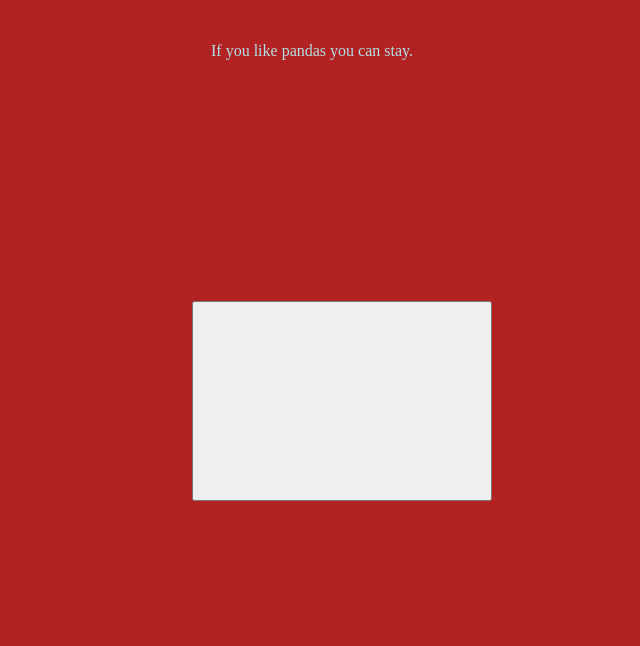
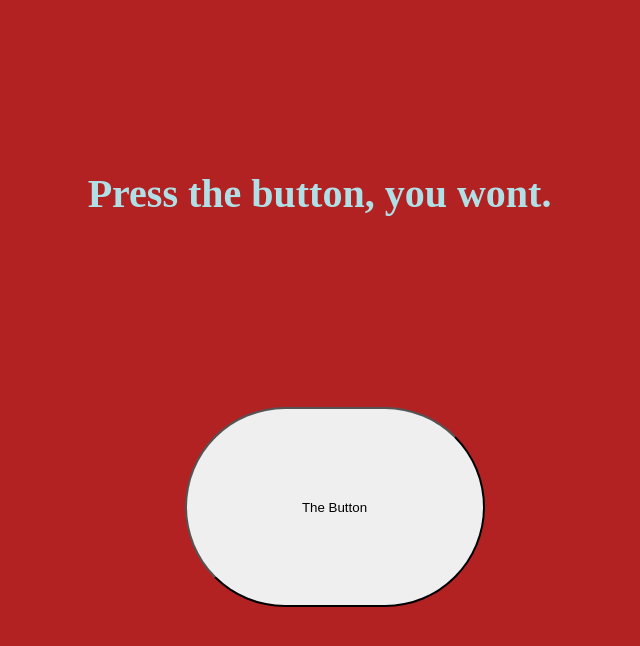
Before and after one commit to ninjahawk/starktech.github.io, a plain HTML site: page index.html in a window 1280 px wide. Shown: the whole page, without its empty margins (328-968 px from the left). Drawn offline with Linux system fonts and the light colour scheme.

Commit message:
Add files via upload

```diff
--- a/index.html
+++ b/index.html
@@ -4,14 +4,10 @@
         <link href="stylesheet.css" rel="stylesheet" type="text/css">
     </head>
     <body>
-        <title>I like Pandas very much.</title>
-        <br>
-        <p>If you like pandas you can stay.</p>
+        <title>ButtonPresser</title>
+        <p class="p" >Press the button, you wont.</p>
          <div>
-            <button class="madi" onclick="src=('Madi.mp4') src=('Madi.ogg')">
-                <video height="240px" width="320px"></video>
-                <source src="Madi.mp4" type="video/mp4"></source>
-                <source src="Madi.ogg" type="video/ogg"></source>
+            <button class="madi" onclick="alert('Youre not a complete pussy lol.')">The Button
             </button>
          </div>
     </body>
--- a/stylesheet.css
+++ b/stylesheet.css
@@ -14,8 +14,17 @@ body {
     height: 200px;
     width: 300px;
     margin: auto;
-    margin-top: 225px;
-    margin-left: 60px;
+    margin-top: 150px;
+    margin-left: 45px;
     text-align: center;
     align-items: center;
+    text-anchor: black;
+    border-radius: 400px;
 }
+.p {
+    margin-top: 170px;
+    margin-left: 15px;
+    font-weight: bold;
+    font-size: 40px;
+    align-items: center;
+}
```
